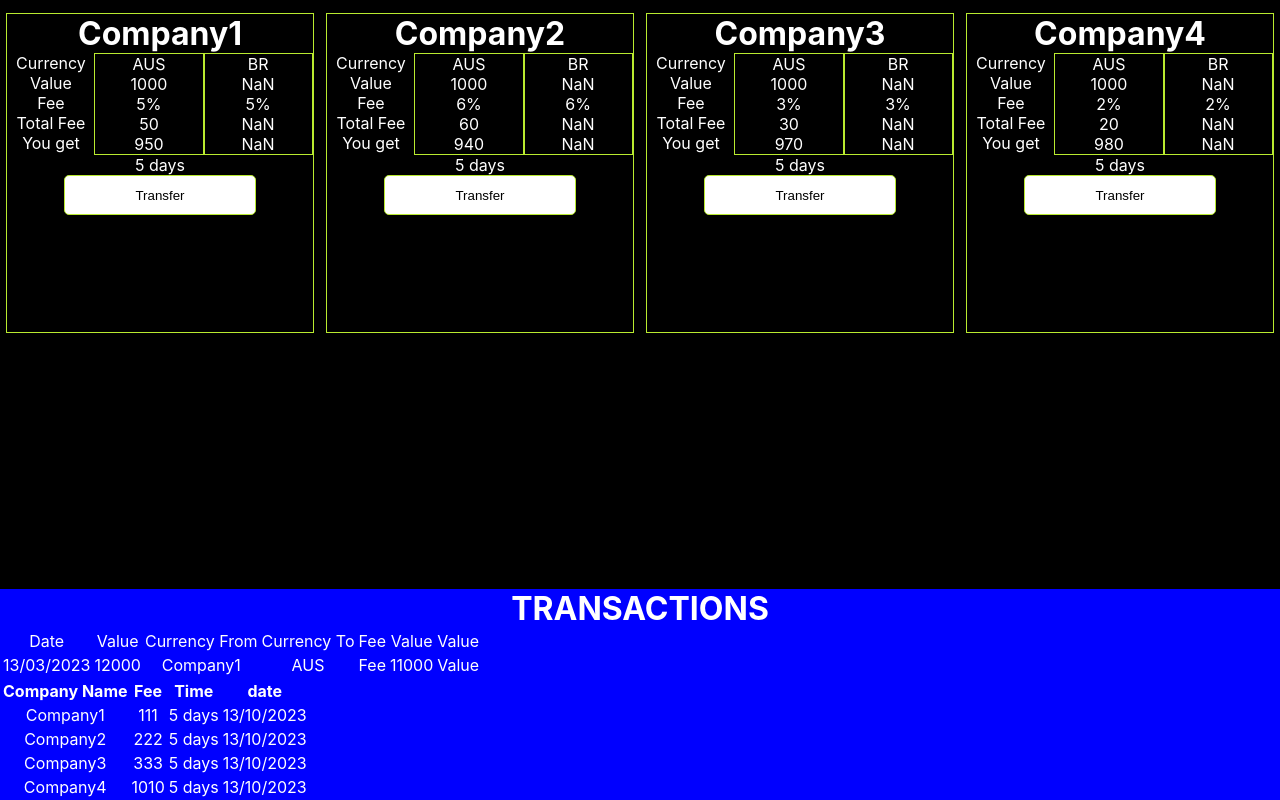
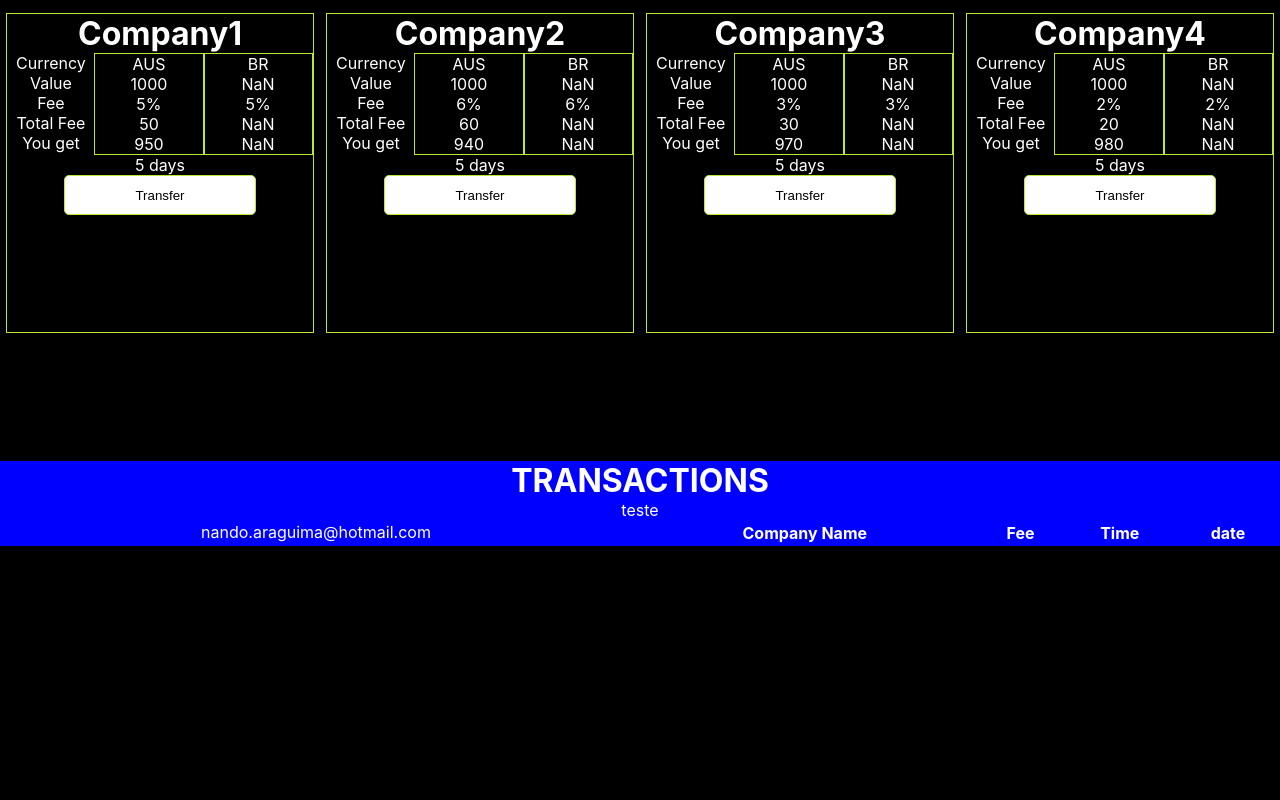
Before and after one commit to Fe-nando13/FAM, a React (Create React App) app in the folder fam/: page / in a window 1280 px wide. Shown: the part 1018-1818 px from the top of the page. After the commit the page ends 1600 px from the top, so only its background shows below. Built offline with nearby package versions, Linux system fonts and the light colour scheme.

Commit message:
ultimo commit

```diff
--- a/fam/src/components/TransactionsList.js
+++ b/fam/src/components/TransactionsList.js
@@ -1,5 +1,5 @@
 function transactionList() {
-  const transactionList =
+  const transactionList = [
     {
       email: "nando.araguima@hotmail.com",
       transaction: [
@@ -9,27 +9,41 @@ function transactionList() {
           time: "5 days",
           date: "13/10/2023"
         },
+      ]
+    },
+    {
+      email: "joao@hotmail.com",
+      transaction: [
         {
-          companyName: "Company2",
-          fee: 222,
-          time: "5 days",
-          date: "13/10/2023"
-
-        },
-        {
-          companyName: "Company3",
-          fee: 333,
-          time: "5 days",
-          date: "13/10/2023"
-        },
-        {
-          companyName: "Company4",
-          fee: 1010,
+          companyName: "Company1",
+          fee: 111,
           time: "5 days",
           date: "13/10/2023"
         },
       ]
-    };
+    }
+  ];
+        // {
+        //   companyName: "Company2",
+        //   fee: 222,
+        //   time: "5 days",
+        //   date: "13/10/2023"
+
+        // },
+        // {
+        //   companyName: "Company3",
+        //   fee: 333,
+        //   time: "5 days",
+        //   date: "13/10/2023"
+        // },
+        // {
+        //   companyName: "Company4",
+        //   fee: 1010,
+        //   time: "5 days",
+        //   date: "13/10/2023"
+        // },
+
+
   return transactionList;
 }
 
--- a/fam/src/pages/Company.jsx
+++ b/fam/src/pages/Company.jsx
@@ -48,9 +48,6 @@ export default function App() {
     setCurrencyTo(currency2);
     console.log(list);
     console.log(transaction.transaction.companyName)
-
-
-
   };
 
   return (
@@ -110,37 +107,20 @@ export default function App() {
         ))}
       </div>
       <div className="transactionsContainer">
+
           <h1>TRANSACTIONS</h1>
-          <table>
-            <thead>
-              <td>Date</td>
-              <td>Value</td>
-              <td>Currency From</td>
-              <td>Currency To</td>
-              <td>Fee</td>
-              <td>Value</td>
-              <td>Value</td>
-            </thead>
-            <tr>
-              <td>13/03/2023</td>
-              <td>12000</td>
-              <td>{transaction.transaction[0].companyName}</td>
-              <td>AUS</td>
-              <td>Fee</td>
-              <td>11000</td>
-              <td>Value</td>
-            </tr>
-            </table>
+          {"teste"}
           <table>
             <thead>
               <tr>
+              {transaction[0].email}
                 <th>Company Name</th>
                 <th>Fee</th>
                 <th>Time</th>
                 <th>date</th>
               </tr>
             </thead>
-  <tbody>
+            {/* <tbody>
               {transaction.transaction.map((transaction, index) => (
                 <tr key={index}>
                   <td>{transaction.companyName}</td>
@@ -149,11 +129,9 @@ export default function App() {
                   <td>{transaction.date}</td>
                 </tr>
               ))}
-  </tbody>
+            </tbody> */}
           </table>
-
       </div>
-
     </div>
   );
 }
--- a/fam/src/pages/company.css
+++ b/fam/src/pages/company.css
@@ -11,7 +11,7 @@
     display: flex;
     justify-content: space-around;
     height: 40vh;
-    margin-bottom: 20%;
+    margin-bottom: 10%;
 }
 .singleComp {
     border: 1px solid var(--COLOR2);
@@ -28,6 +28,8 @@
 
 .transactionsContainer{
     background-color: blue;
+    display: flex;
+    flex-direction: column;
 }
 
 .currencyFrom{
```
Also changed, not shown: 1 other file (tests, documents, lock files or other folders). Lines whose indentation alone changed are shown as unchanged.
